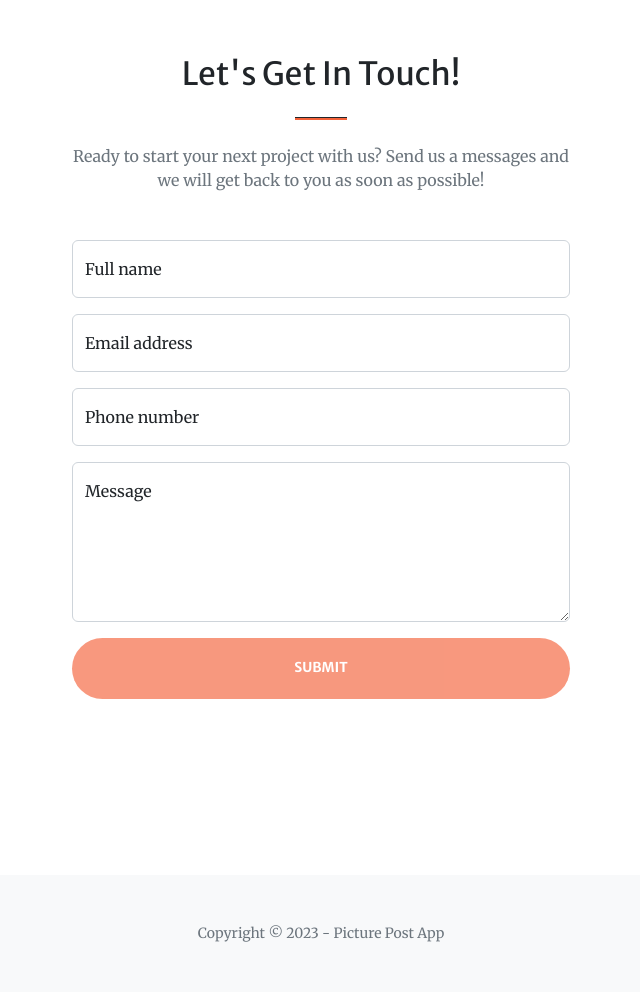
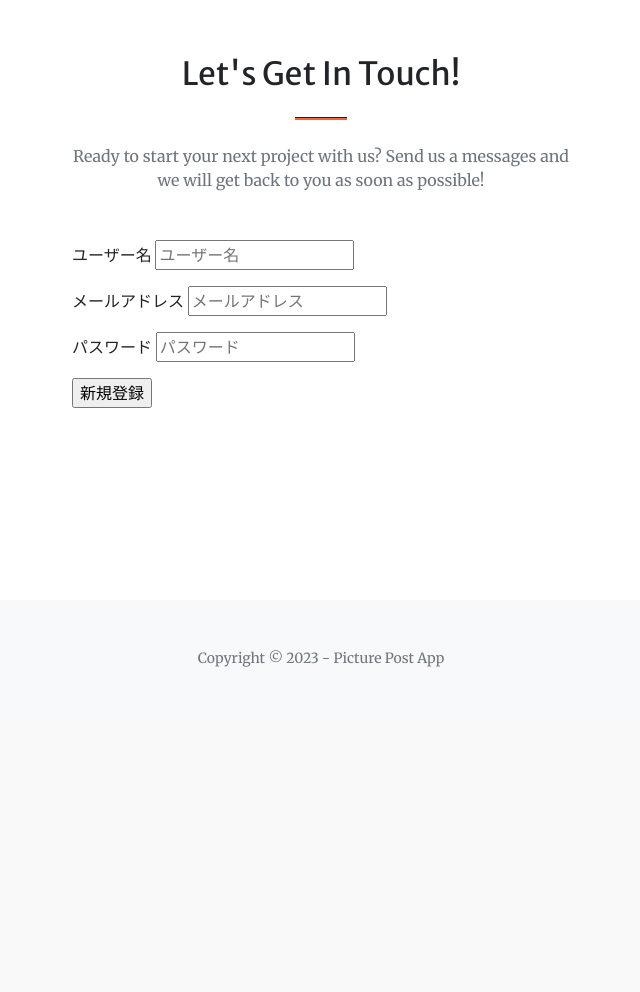
Before and after one commit to yunosukebaba/foodblog, a Flask app: page / in a window 1280 px wide. Shown: the part 2736-3728 px from the top of the page, without its empty margins (319-959 px from the left). After the commit the page ends 3403 px from the top, so only its background shows below. Run offline with Flask 3, Linux system fonts and the light colour scheme; some libraries are stand-ins or nearby versions.

Commit message:
サインアップの仕組みを作る

```diff
--- a/picture_project/apps/app.py
+++ b/picture_project/apps/app.py
@@ -25,8 +25,40 @@ Migrate(app, db)
 
 """トップページのルーティング
 """
-from flask import render_template
+from flask import render_template, url_for, redirect, flash
+from apps import models
+from apps import forms
+
 @app.route('/', methods=['GET', 'POST'])
 def index():
-    # index.htmlをレンダリングする
-    return render_template('index.html')
+    # SignupFormをインスタンス化
+    form = forms.SignupForm()
+    # サインアップフォームのsubmitボタンが押されたときの処理
+    if form.validate_on_submit():
+        # モデルクラスUserのインスタンスを生成
+        user = models.User(
+            # フォームのusernameに入力されたデータを取得してUserのusernameフィールドに格納
+            username=form.username.data,
+            # フォームのemailに入力されたデータを取得してUserのemailフィールドに格納
+            email=form.email.data,
+            # フォームのpasswordに入力されたデータを取得してUserのpasswordプロパティに格納
+            password=form.password.data,
+        )
+        # メールアドレスの重複チェック
+        if user.is_duplicate_email():
+            # メールアドレスがすでに登録済みの場合は
+            # メッセージを表示してエンドポイントindexにリダイレクト
+            flash("登録済みのメールアドレスです")
+            return redirect(url_for('index'))
+
+        # Userオブジェクトをレコードのデータとして
+        # データベースのテーブルに追加
+        db.session.add(user)
+        # データベースを更新
+        db.session.commit()
+        # 処理完了後、エンドポイントindexにリダイレクト
+        return redirect(url_for('index'))
+
+    # トップページへのアクセスは、index.htmlをレンダリングして
+    # SignupFormのインスタンスformを引き渡す
+    return render_template('index.html', form=form)
--- /dev/null
+++ b/picture_project/apps/forms.py
@@ -0,0 +1,31 @@
+from flask_wtf import FlaskForm
+from wtforms import StringField, PasswordField, SubmitField
+from wtforms.validators import DataRequired, Email, length
+
+
+class SignupForm(FlaskForm):
+    """サインアップ画面のフォームクラス
+
+    Attributes:
+        username: ユーザー名
+        email: メールアドレス
+        password: パスワード
+        submit: 送信ボタン
+    """
+    username = StringField(
+        "ユーザー名",
+        validators=[DataRequired(message="入力が必要です。"),
+                    length(max=30, message="30文字以内で入力してください。"),])
+
+    email= StringField(
+        "メールアドレス",
+        validators=[DataRequired(message="入力が必要です。"),
+                    Email(message="メールアドレスの形式で入力してください。"),])
+
+    password = PasswordField(
+        "パスワード",
+        validators=[DataRequired(message="入力が必要です。"),
+                    length(min=6, message="6文字以上で入力してください。"),])
+
+    # フォームの送信ボタン
+    submit = SubmitField("新規登録")
--- a/picture_project/apps/templates/index.html
+++ b/picture_project/apps/templates/index.html
@@ -225,51 +225,53 @@
                         <!-- To make this form functional, sign up at-->
                         <!-- https://startbootstrap.com/solution/contact-forms-->
                         <!-- to get an API token!-->
-                        <form id="contactForm" data-sb-form-api-token="API_TOKEN">
-                            <!-- Name input-->
-                            <div class="form-floating mb-3">
-                                <input class="form-control" id="name" type="text" placeholder="Enter your name..." data-sb-validations="required" />
-                                <label for="name">Full name</label>
-                                <div class="invalid-feedback" data-sb-feedback="name:required">A name is required.</div>
-                            </div>
-                            <!-- Email address input-->
-                            <div class="form-floating mb-3">
-                                <input class="form-control" id="email" type="email" placeholder="name@example.com" data-sb-validations="required,email" />
-                                <label for="email">Email address</label>
-                                <div class="invalid-feedback" data-sb-feedback="email:required">An email is required.</div>
-                                <div class="invalid-feedback" data-sb-feedback="email:email">Email is not valid.</div>
-                            </div>
-                            <!-- Phone number input-->
-                            <div class="form-floating mb-3">
-                                <input class="form-control" id="phone" type="tel" placeholder="(123) 456-7890" data-sb-validations="required" />
-                                <label for="phone">Phone number</label>
-                                <div class="invalid-feedback" data-sb-feedback="phone:required">A phone number is required.</div>
-                            </div>
-                            <!-- Message input-->
-                            <div class="form-floating mb-3">
-                                <textarea class="form-control" id="message" type="text" placeholder="Enter your message here..." style="height: 10rem" data-sb-validations="required"></textarea>
-                                <label for="message">Message</label>
-                                <div class="invalid-feedback" data-sb-feedback="message:required">A message is required.</div>
-                            </div>
-                            <!-- Submit success message-->
-                            <!---->
-                            <!-- This is what your users will see when the form-->
-                            <!-- has successfully submitted-->
-                            <div class="d-none" id="submitSuccessMessage">
-                                <div class="text-center mb-3">
-                                    <div class="fw-bolder">Form submission successful!</div>
-                                    To activate this form, sign up at
-                                    <br />
-                                    <a href="https://startbootstrap.com/solution/contact-forms">https://startbootstrap.com/solution/contact-forms</a>
-                                </div>
-                            </div>
-                            <!-- Submit error message-->
-                            <!---->
-                            <!-- This is what your users will see when there is-->
-                            <!-- an error submitting the form-->
-                            <div class="d-none" id="submitErrorMessage"><div class="text-center text-danger mb-3">Error sending message!</div></div>
-                            <!-- Submit Button-->
-                            <div class="d-grid"><button class="btn btn-primary btn-xl disabled" id="submitButton" type="submit">Submit</button></div>
+
+                        <!-- フォームを配置
+                            バリデーションはflask_wtfで行うので
+                            novalidateを設定してHTMLのバリデーションを無効にする -->
+                        <form action="{{url_for('index')}}"
+                                method="POST"
+                                novalidate="novalidate">
+                            <!-- フラッシュメッセージを出力 -->
+                            {% for message in get_flashed_messages() %}
+                            <p style="color:red">{{ message }}</p>
+                            {% endfor %}
+                            <!-- CSRF対策機能を有効にする -->
+                            {{form.csrf_token}}
+                            <p>
+                                <!-- usernameに設定されているラベルを表示 -->
+                                {{form.username.label}}
+                                <!-- usernameの入力欄を配置 -->
+                                {{form.username(placeholder="ユーザー名")}}
+                                <!-- バリデーションにおけるエラーメッセージを出力 -->
+                                {% for error in form.username.errors %}
+                                <span style="color:red">{{ error }}</span>
+                                {% endfor %}
+                            </p>
+                            <p>
+                                <!-- emailに設定されているラベルを表示 -->
+                                {{form.email.label}}
+                                <!-- emailの入力欄を配置 -->
+                                {{form.email(placeholder="メールアドレス")}}
+                                <!-- バリデーションにおけるエラーメッセージを出力 -->
+                                {% for error in form.email.errors %}
+                                <span style="color:red">{{ error }}</span>
+                                {% endfor %}
+                            </p>
+                            <p>
+                                <!-- passwordに設定されているラベルを表示 -->
+                                {{form.password.label}}
+                                <!-- passwordの入力欄を配置 -->
+                                {{form.password(placeholder="パスワード")}}
+                                <!-- バリデーションにおけるエラーメッセージを出力 -->
+                                {% for error in form.password.errors %}
+                                <span style="color:red">{{ error }}</span>
+                                {% endfor %}
+                            </p>
+                            <p>
+                                <!-- 送信ボタンを配置 -->
+                                {{form.submit()}}
+                            </p>
                         </form>
                     </div>
                 </div>
```
Also changed, not shown: picture_project/app.sqlite.
